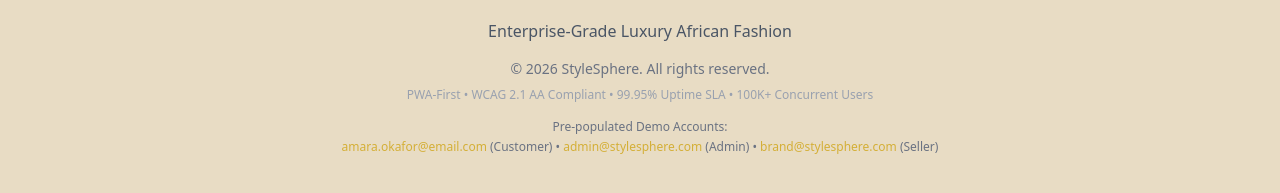
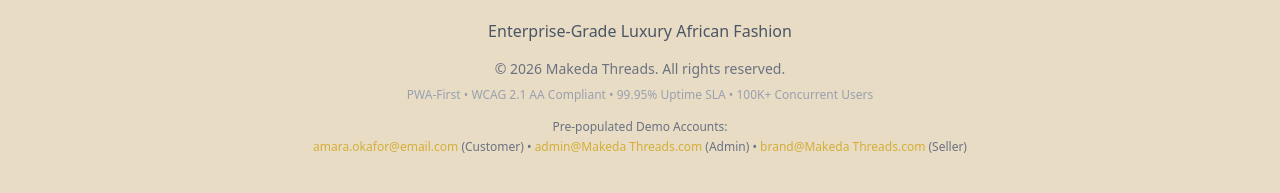
Before and after one commit to Yisak-E/makeda_pro_front, a React (Vite) app: page / in a window 1280 px wide. Shown: the part 7415-7608 px from the top of the page. Built offline with nearby package versions, Linux system fonts and the light colour scheme.

Commit message:
fix: Change the Footer Brand Name to Makeda Threads

```diff
--- a/package.json
+++ b/package.json
@@ -1,4 +1,3 @@
-
 {
       "name": "E-commerce website design",
       "version": "0.1.0",
@@ -50,7 +49,7 @@
       "devDependencies": {
             "@types/node": "^20.10.0",
             "@vitejs/plugin-react-swc": "^3.10.2",
-          "vite": "6.3.5"
+            "vite": "^6.4.1"
       },
       "scripts": {
             "dev": "vite",
--- a/src/App.tsx
+++ b/src/App.tsx
@@ -499,7 +499,7 @@ export default function App() {
 							STYLE<span style={{ color: 'var(--makeda-gold)' }}>SPHERE</span>
 						</h3>
 						<p className="text-gray-600 mb-4">Enterprise-Grade Luxury African Fashion</p>
-            <p className="text-sm text-gray-500">© 2026 StyleSphere. All rights reserved.</p>
+						<p className="text-sm text-gray-500">© 2026 Makeda Threads. All rights reserved.</p>
 						<p className="text-xs text-gray-400 mt-2">
 							PWA-First • WCAG 2.1 AA Compliant • 99.95% Uptime SLA • 100K+ Concurrent Users
 						</p>
@@ -507,8 +507,8 @@ export default function App() {
 							<p>Pre-populated Demo Accounts:</p>
 							<p className="mt-1">
 								<span style={{ color: 'var(--makeda-gold)' }}>amara.okafor@email.com</span> (Customer) •{' '}
-                <span style={{ color: 'var(--makeda-gold)' }}>admin@stylesphere.com</span> (Admin) •{' '}
-                <span style={{ color: 'var(--makeda-gold)' }}>brand@stylesphere.com</span> (Seller)
+								<span style={{ color: 'var(--makeda-gold)' }}>admin@Makeda Threads.com</span> (Admin) •{' '}
+								<span style={{ color: 'var(--makeda-gold)' }}>brand@Makeda Threads.com</span> (Seller)
 							</p>
 						</div>
 					</div>
```
Also changed, not shown: 1 other file (tests, documents, lock files or other folders). Lines whose indentation alone changed are shown as unchanged.
